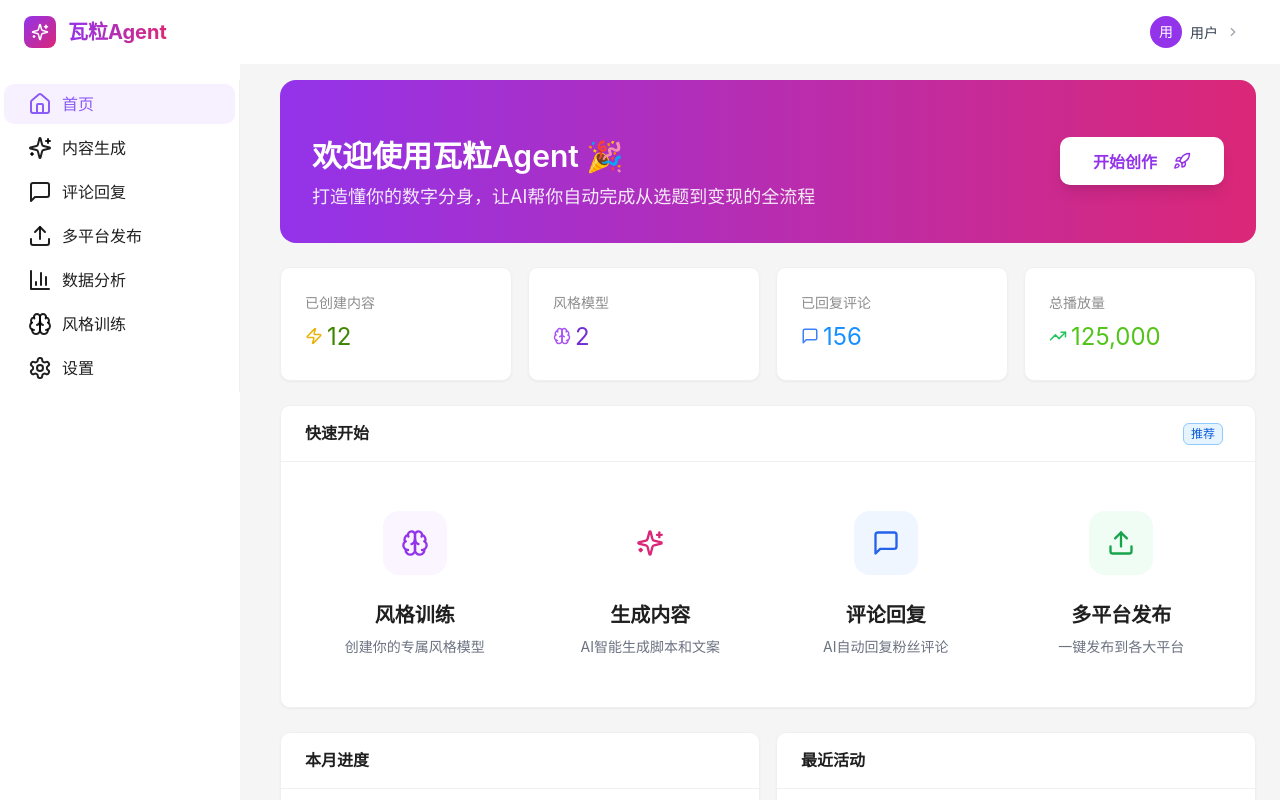
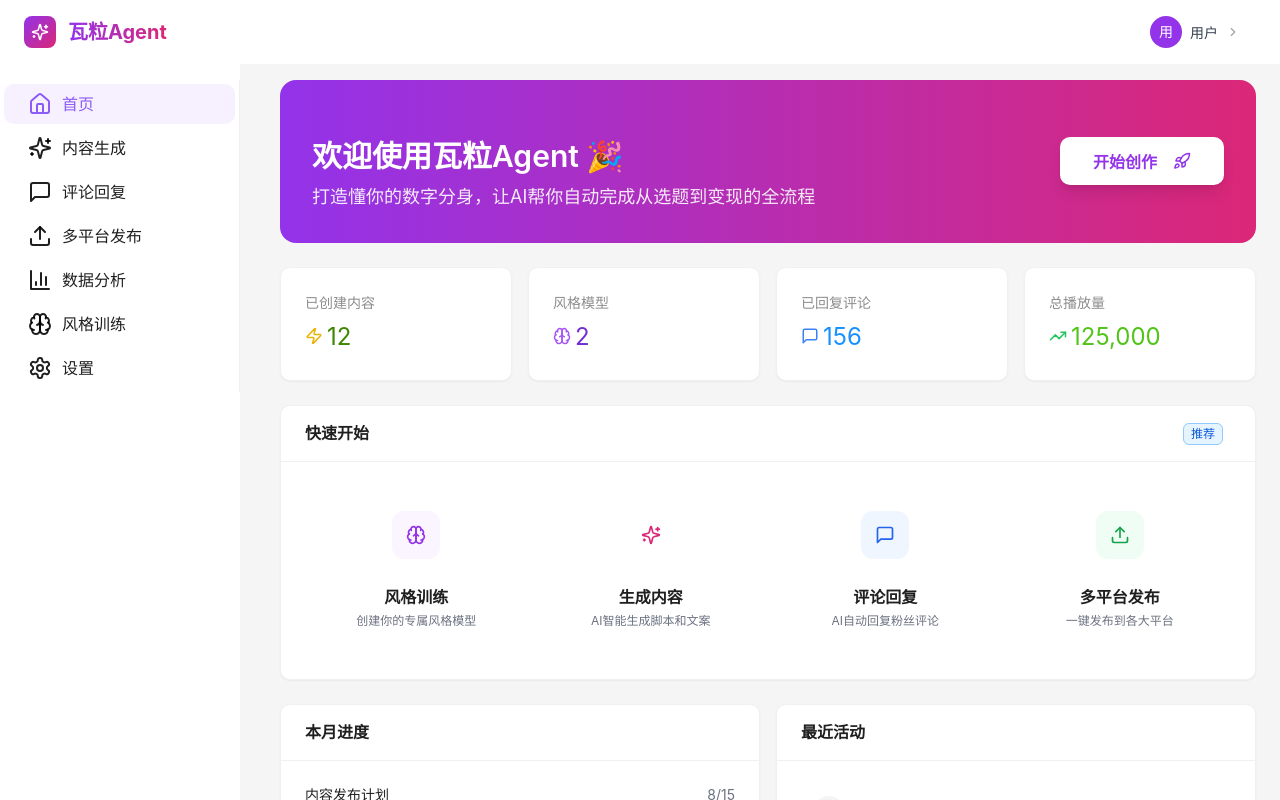
Before and after one commit to CNHB5678/-56789, a React (Vite) app in the folder client/: page / in a window 1280 px wide. Built offline with nearby package versions, Linux system fonts and the light colour scheme.

Commit message:
feat: 个人IP打造AI Agent应用网站方案
Co-authored-by: traeagent <traeagent@users.noreply.github.com>

```diff
--- a/client/src/pages/Home.tsx
+++ b/client/src/pages/Home.tsx
@@ -20,28 +20,28 @@ export default function Home() {
     {
       title: '风格训练',
       description: '创建你的专属风格模型',
-      icon: <Brain className="text-purple-600" size={28} />,
+      icon: <Brain className="text-purple-600" size={20} />,
       path: '/style',
       color: 'purple'
     },
     {
       title: '生成内容',
       description: 'AI智能生成脚本和文案',
-      icon: <Sparkles className="text-pink-600" size={28} />,
+      icon: <Sparkles className="text-pink-600" size={20} />,
       path: '/content',
       color: 'pink'
     },
     {
       title: '评论回复',
       description: 'AI自动回复粉丝评论',
-      icon: <MessageSquare className="text-blue-600" size={28} />,
+      icon: <MessageSquare className="text-blue-600" size={20} />,
       path: '/comments',
       color: 'blue'
     },
     {
       title: '多平台发布',
       description: '一键发布到各大平台',
-      icon: <Upload className="text-green-600" size={28} />,
+      icon: <Upload className="text-green-600" size={20} />,
       path: '/publish',
       color: 'green'
     },
@@ -51,7 +51,7 @@ export default function Home() {
     <div className="space-y-6">
       {/* Hero Section */}
       <div className="bg-gradient-to-r from-purple-600 to-pink-600 rounded-2xl p-8 text-white">
-        <div className="flex flex-col md:flex-row items-center justify-between gap-6">
+        <div className="flex flex-col md:flex-row items-center justify-start gap-6">
           <div className="flex-1">
             <Title level={2} className="!text-white !mb-2">
               欢迎使用瓦粒Agent 🎉
@@ -63,7 +63,7 @@ export default function Home() {
           <Button
             type="primary"
             size="large"
-            className="!bg-white !text-purple-600 !h-12 !px-8 !font-semibold shadow-lg"
+            className="!bg-white !text-purple-600 !h-12 !px-8 !font-semibold shadow-lg flex-shrink-0"
             onClick={() => navigate('/content')}
           >
             开始创作
@@ -122,19 +122,20 @@ export default function Home() {
         className="shadow-sm"
         extra={<Tag color="blue">推荐</Tag>}
       >
-        <Row gutter={[16, 16]}>
+        <Row gutter={[12, 12]}>
           {quickActions.map((action, idx) => (
             <Col xs={24} sm={12} md={6} key={idx}>
               <Card
                 hoverable
-                className="text-center cursor-pointer border-2 border-transparent hover:border-purple-200"
+                className="text-center cursor-pointer border-2 border-transparent hover:border-purple-200 !p-3"
                 onClick={() => navigate(action.path)}
+                bodyStyle={{ padding: '12px' }}
               >
-                <div className={`w-16 h-16 mx-auto mb-4 rounded-2xl bg-${action.color}-50 flex items-center justify-center`}>
+                <div className={`w-12 h-12 mx-auto mb-3 rounded-xl bg-${action.color}-50 flex items-center justify-center`}>
                   {action.icon}
                 </div>
-                <Title level={4} className="!mb-2">{action.title}</Title>
-                <Paragraph className="!text-gray-500 !mb-0 !text-sm">
+                <Title level={5} className="!mb-1 !text-base">{action.title}</Title>
+                <Paragraph className="!text-gray-500 !mb-0 !text-xs">
                   {action.description}
                 </Paragraph>
               </Card>
```
